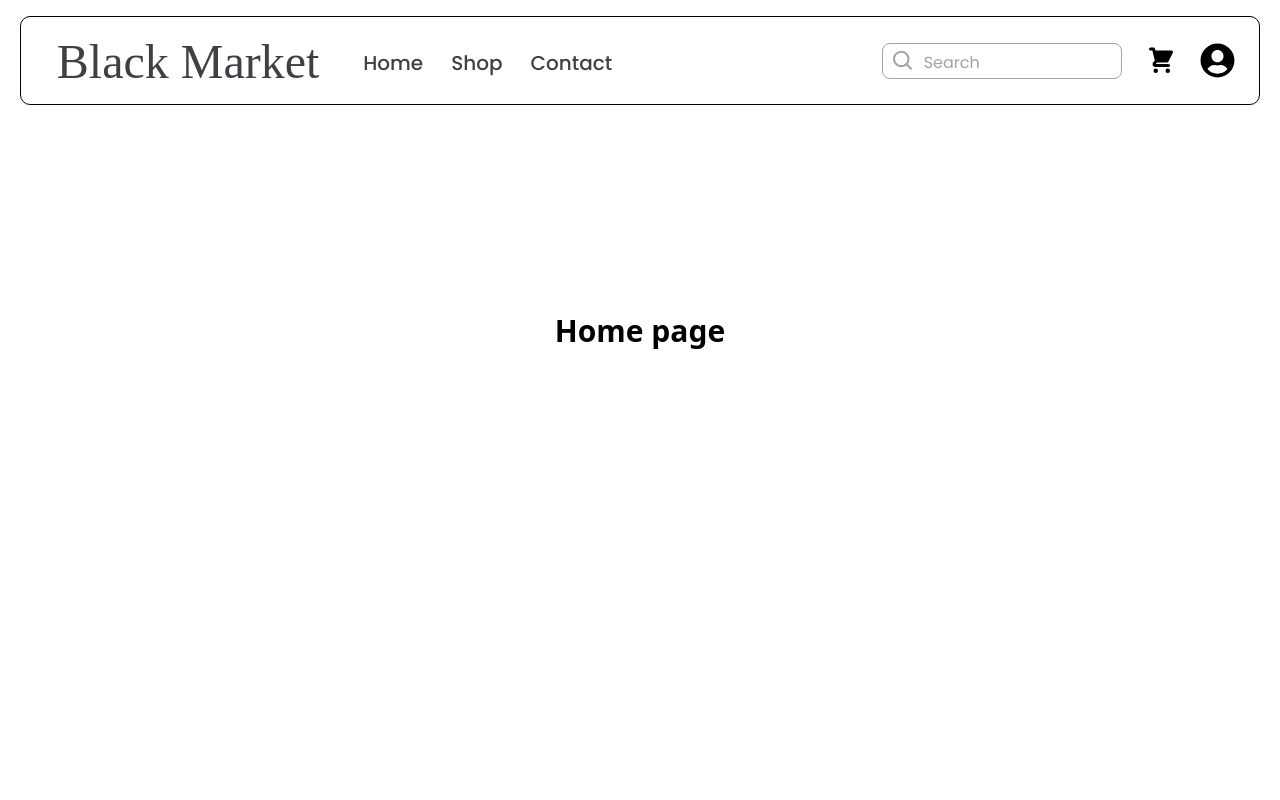
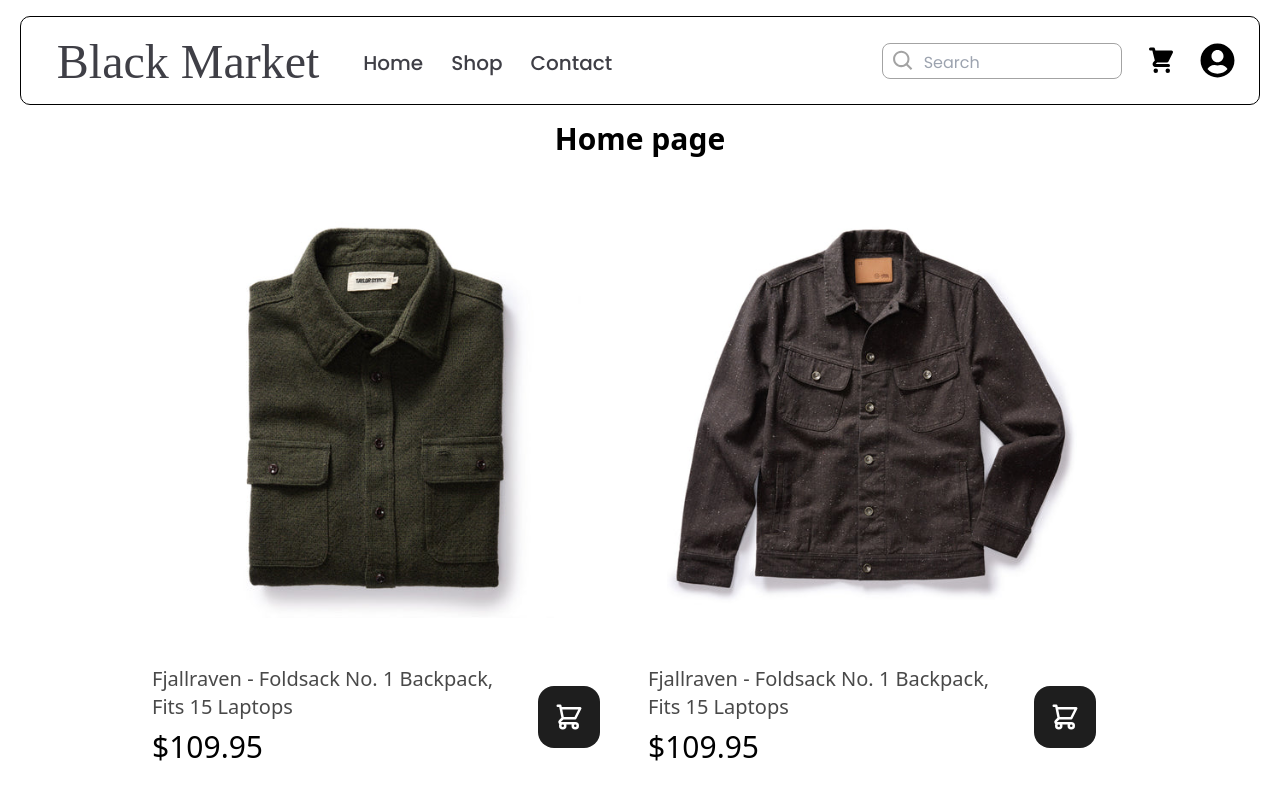
Before and after one commit to victorchrollo14/mernEcommerce, a React (Vite) app in the folder client/: page / in a window 1280 px wide. Shown: the top 800 px of the page. Built offline with nearby package versions, Linux system fonts and the light colour scheme; a web font is replaced by a local one.

Commit message:
created homepage product cards component & improved the card added assets images

```diff
--- a/client/package.json
+++ b/client/package.json
@@ -10,9 +10,6 @@
     "preview": "vite preview"
   },
   "dependencies": {
-    "@fortawesome/fontawesome-svg-core": "^6.4.2",
-    "@fortawesome/free-solid-svg-icons": "^6.4.2",
-    "@fortawesome/react-fontawesome": "^0.2.0",
     "react": "^18.2.0",
     "react-dom": "^18.2.0",
     "react-icons": "^4.10.1",
--- a/client/src/components/ProductCard.jsx
+++ b/client/src/components/ProductCard.jsx
@@ -1,5 +1,5 @@
-import {HiOutlineShoppingCart} from 'react-icons/hi'
-function ProductCard() {
+import { HiOutlineShoppingCart } from 'react-icons/hi'
+function ProductCard(props) {
 	const data = {
 		"id": 1,
 		"title": "Fjallraven - Foldsack No. 1 Backpack, Fits 15 Laptops",
@@ -13,16 +13,16 @@ function ProductCard() {
 		}
 	}
 	return (
-        <div className="product-card w-[25rem] h-[37rem] rounded-lg m-5 flex flex-col">
+		<div className="product-card w-[28rem] h-[37rem] rounded-lg m-6 flex flex-col">
 			<div className="product-card-image-div w-full h-[30rem] flex bg-white rounded-xl">
-                <img className="product-card-image w-9/12 m-auto" src={data.image} alt="" />
+				<img className="product-card-image w-11/12 m-auto" src={props.image} alt="" />
 			</div>
 			<div className="product-card-info flex mt-4 justify-between">
-                <div>
-                    <p className="product-card-title text-xl font-medi3m  my-1 text-[#686868]">{data.title}</p>
-                    <p className="product-card-price text-3xl my-1 font-semibold">${data.price}</p>
+				<div className='w-4/5'>
+					<p className="product-card-title text-xl font-light  my-1 text-[#494949]">{data.title}</p>
+					<p className="product-card-price text-3xl my-2 font-medium">${data.price}</p>
 				</div>
-                    <div className="product-addtocart-btn h-16 w-24 flex justify-center items-center bg-[#1E1E1E] text-white rounded-3xl text-4xl relative top-1/4 ml-3"><HiOutlineShoppingCart /></div>
+				<div className="product-addtocart-btn h-full flex text-3xl"> <div className='my-auto bg-[#1E1E1E] text-white rounded-2xl p-4'><HiOutlineShoppingCart /></div></div>
 			</div>
 		</div>
 	);
--- a/client/src/pages/home/Home.jsx
+++ b/client/src/pages/home/Home.jsx
@@ -1,11 +1,28 @@
 import NavBar from "../../components/NavBar";
+import ProductCard from "../../components/ProductCard";
+import img1 from '../../assets/shirts.jpg'
+import img2 from '../../assets/outwear.jpg'
+import img3 from '../../assets/bottom.webp'
+import img4 from '../../assets/sweater.webp'
+import img5 from '../../assets/accesories.webp'
+import img6 from '../../assets/footwear.webp'
 
 const Home = () => {
-  return (
-    <>
-      <NavBar />
-      <h1 className="text-center pt-[15%] text-3xl font-semibold">Home page</h1>
-    </>);
+	return (
+		<div className=" overflow-x-hidden">
+			<NavBar />
+			<h1 className="text-center text-3xl font-semibold">Home page</h1>
+			<div className="home flex w-screen ">
+				<div className="home-product-cards w-4/5 mx-auto flex flex-wrap">
+					<ProductCard image={img1} />
+					<ProductCard image={img2} />
+					<ProductCard image={img3} />
+					<ProductCard image={img4} />
+					<ProductCard image={img5} />
+					<ProductCard image={img6} />
+				</div>
+			</div>
+		</div>);
 };
 
 export default Home
--- a/client/src/pages/shop/Shop.jsx
+++ b/client/src/pages/shop/Shop.jsx
@@ -6,7 +6,7 @@ const ShopPage = () => {
 		<div className="bg-[#DFDFDF]">
 			<NavBar />
 			<h1>Shop Page</h1>
-      <ProductCard />
+
 		</div>
 	);
 };
```
Lines whose indentation alone changed are shown as unchanged.
